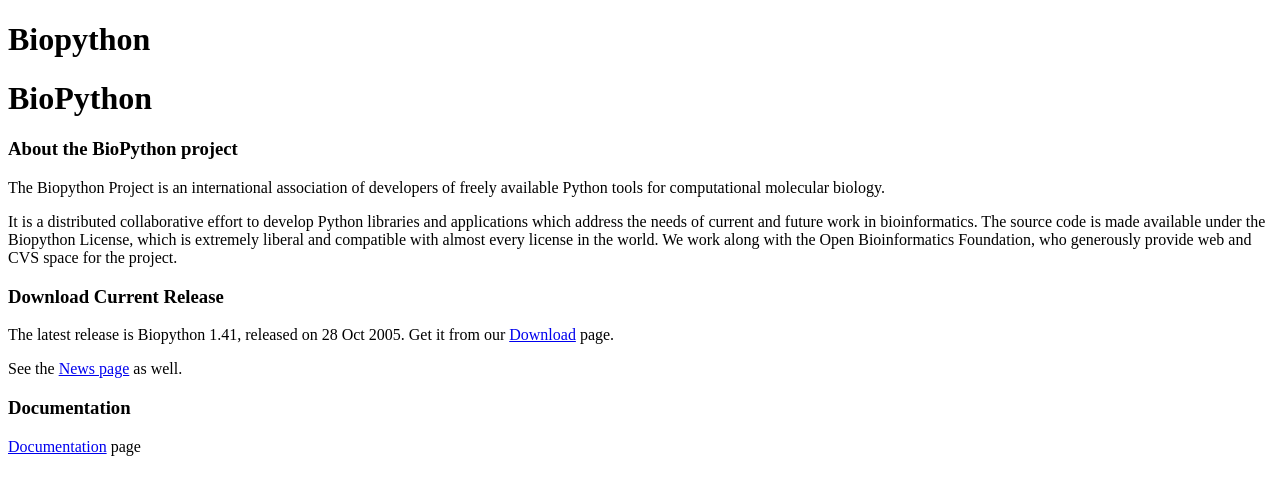
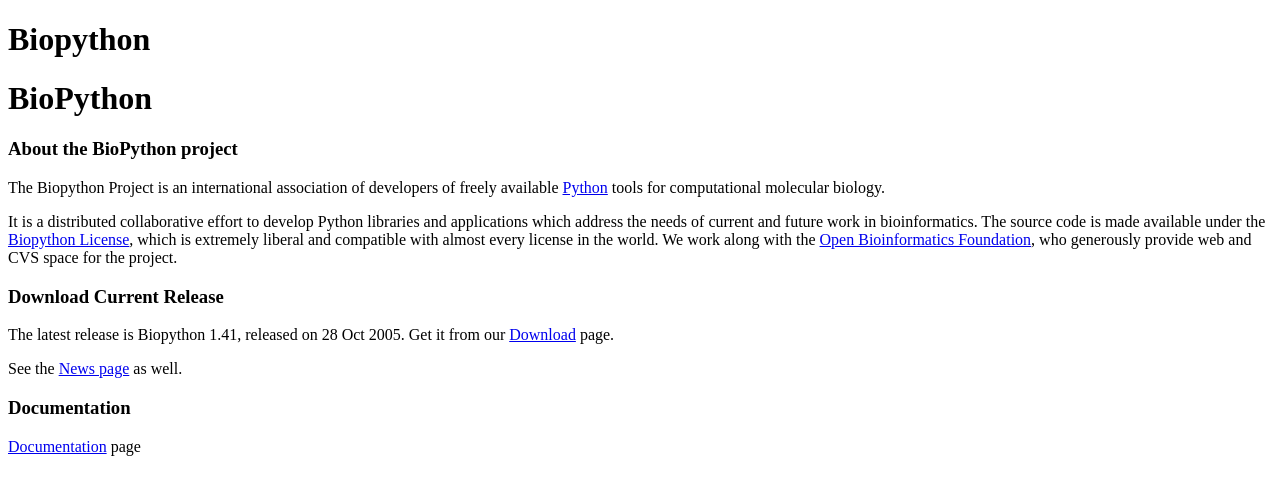
Before and after one commit to biopython/biopython.github.io, a Jekyll site: the page built from wiki/Biopython.md, in a window 1280 px wide. Shown: the top 495 px of the page. Built offline with Jekyll 4.4.1, drawn with Linux system fonts in a browser that asks for light colours; part of the change alters nothing that is shown.

```diff
--- a/wiki/Biopython.md
+++ b/wiki/Biopython.md
@@ -10,14 +10,16 @@ BioPython
 ### About the BioPython project
 
 The Biopython Project is an international association of developers of
-freely available Python tools for computational molecular biology.
+freely available [Python](http://www.python.org) tools for computational
+molecular biology.
 
 It is a distributed collaborative effort to develop Python libraries and
 applications which address the needs of current and future work in
-bioinformatics. The source code is made available under the Biopython
-License, which is extremely liberal and compatible with almost every
-license in the world. We work along with the Open Bioinformatics
-Foundation, who generously provide web and CVS space for the project.
+bioinformatics. The source code is made available under the [Biopython
+License](http://www.biopython.org/static/LICENSE), which is extremely
+liberal and compatible with almost every license in the world. We work
+along with the [Open Bioinformatics Foundation](http://open-bio.org),
+who generously provide web and CVS space for the project.
 
 ### Download Current Release
 
```
Also changed, not shown: 1 other file.
